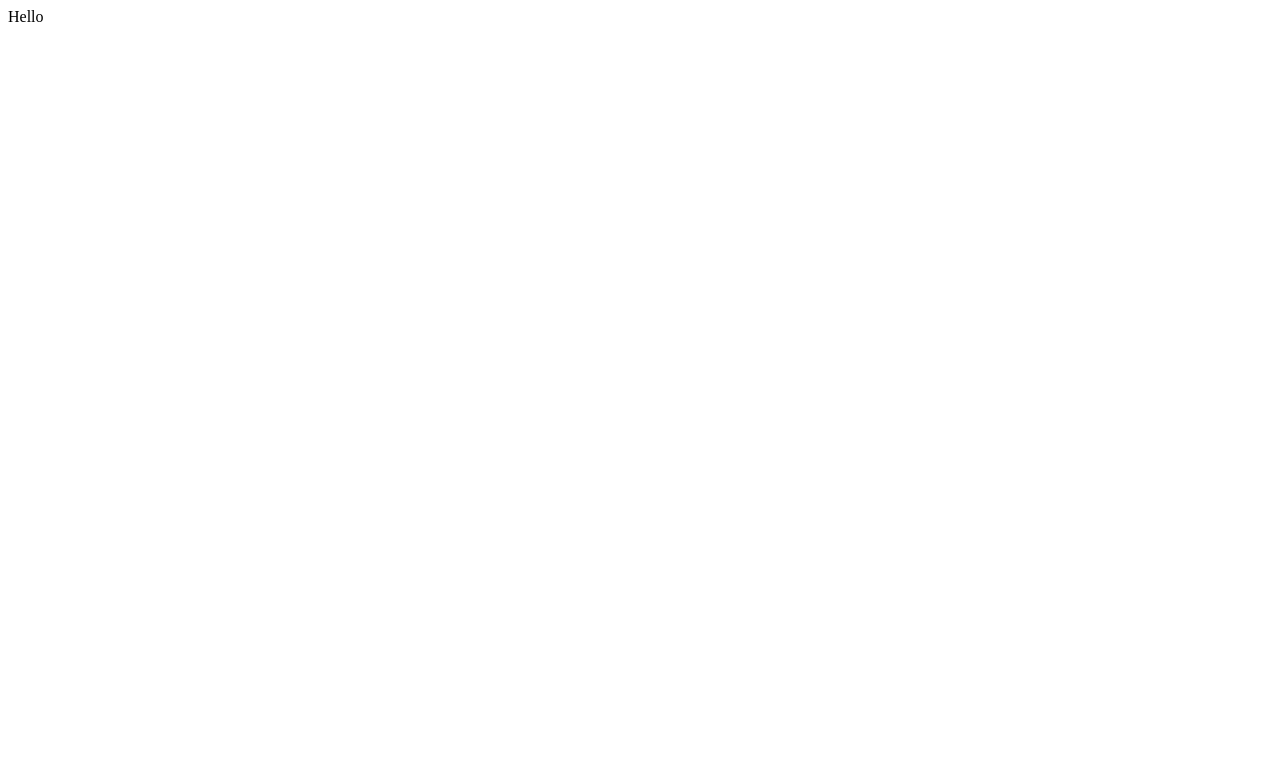
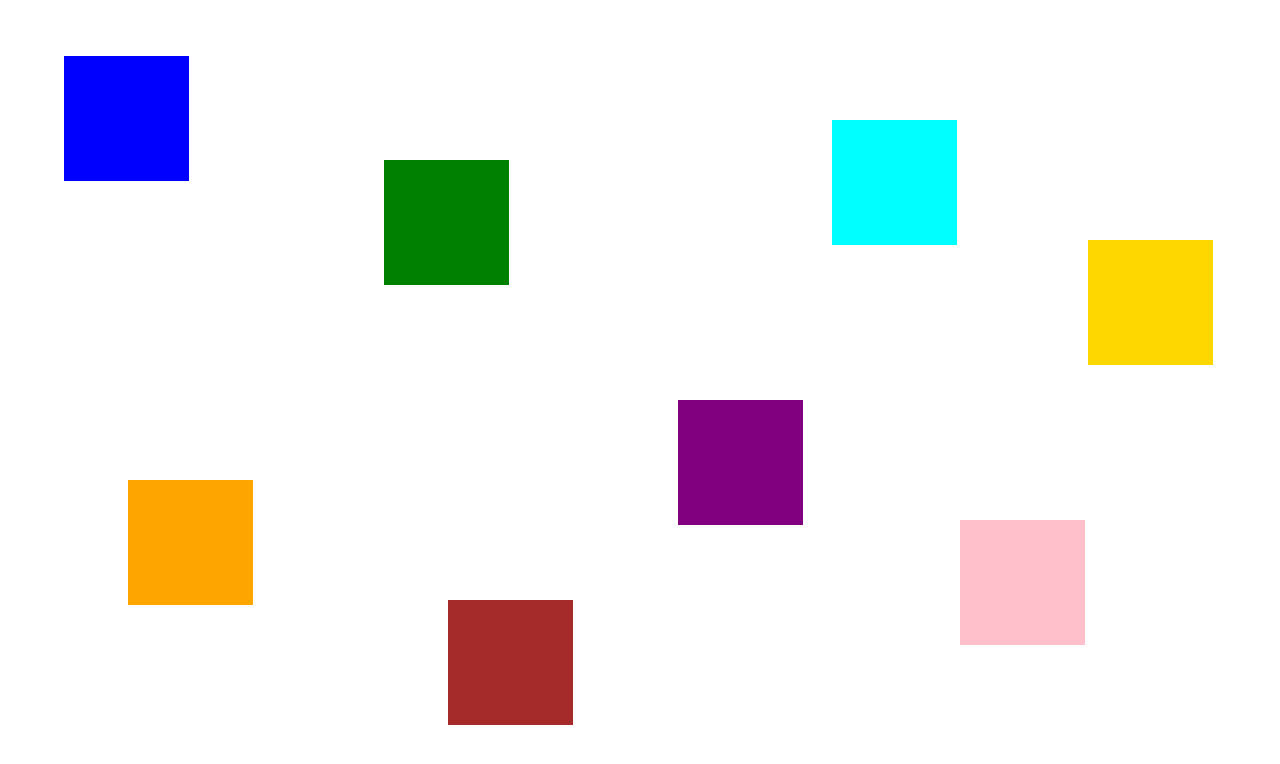
Before and after one commit to Justin-Halberda/MTurk-frontend, a React (Create React App) app: page /color in a window 1280 px wide. Shown: the top 764 px of the page. Built offline with nearby package versions, Linux system fonts and the light colour scheme.

Commit message:
Completed first page - color

```diff
--- a/src/App.js
+++ b/src/App.js
@@ -11,7 +11,7 @@ function App() {
     {path: "/", element: <Home />},
     {path: "/color", element: <Color />},
     {path: "/orientation", element: <Orientation />},
-    {path: "/feedback", element: <Feedback />}
+    {path: "/feedback", element: <Feedback />},
   ];
 
   const routeComponents = routes.map(({path, element}, key) => (
--- a/src/components/RegistrationForm.js
+++ b/src/components/RegistrationForm.js
@@ -51,7 +51,7 @@ export default function RegistrationForm() {
                     helperText="Please select your Gender"
                     onChange={(e) => {gender = e.target.value}}
                     >
-                    {genders.map((option) => (
+                    {genders.map((option, key) => (
                         <MenuItem key={option} value={option}>
                         {option}
                         </MenuItem>
@@ -65,7 +65,7 @@ export default function RegistrationForm() {
                     helperText="Please select your race"
                     onChange={(e) => {race = e.target.value}}
                     >
-                    {races.map((option) => (
+                    {races.map((option, key) => (
                         <MenuItem key={option} value={option}>
                         {option}
                         </MenuItem>
--- a/src/components/Square.js
+++ b/src/components/Square.js
@@ -0,0 +1,9 @@
+import React from 'react';
+import '../styles/Square.css';
+
+export default function Square(props) {
+    const { style } = props;
+    return (
+        <div className="square" style={style}/>
+    )
+}
--- a/src/pages/Color.js
+++ b/src/pages/Color.js
@@ -1,7 +1,56 @@
-import React from 'react'
+import React, { useState, useEffect } from 'react'
+import Square from '../components/Square'
+
+const squaresStyles = [
+    { left:"5%", top: "7%", background: "blue", writable: true},
+    { left: "10%", top: "60%", background: "orange"},
+    { left: "30%", top: "20%", background: "green"},
+    { left: "35%", top: "75%", background: "brown"},
+    { left: "53%", top: "50%", background: "purple"},
+    { left: "65%", top: "15%", background: "aqua"},
+    { left: "75%", top: "65%", background: "pink"},
+    { left: "85%", top: "30%", background: "gold"},
+];
+
+const extraColors = ["red", "silver", "grey", "yellow"];
 
 export default function Color() {
-    return (
-        "Hello"
-    )
+    const [ colorIndex, setColorIndex ] = useState(Math.floor(Math.random() * 4));
+    const [ styleIndex, setStyleIndex ] = useState(Math.floor(Math.random() * 8));
+    const [ blank, setBlank ] = useState(true);
+    const [ color, setColor ] = useState(extraColors[colorIndex]);
+    const [ spaceKey, setSpaceKey ] = useState(false);
+    const [ origColor, setOrigColor ] = useState(squaresStyles[styleIndex].background);
+    const [startTime, setStartTime] = useState(Date.now());
+
+    useEffect(() => {
+        if (spaceKey) {
+            squaresStyles[styleIndex] = { left: squaresStyles[styleIndex].left, top: squaresStyles[styleIndex].top, background: origColor};
+            setBlank(false);
+            return;
+        }
+
+        const interval = setInterval(() => {
+            setBlank(!blank);
+            if (blank) {
+                let temp = squaresStyles[styleIndex].background;
+                squaresStyles[styleIndex] = { left: squaresStyles[styleIndex].left, top: squaresStyles[styleIndex].top, background: color};
+                setColor(temp);
+            }
+
+        }, 1000);
+        return () => clearInterval(interval);
+    }, [blank]);
+
+    document.body.onkeyup = (e) => {
+        if (e.key === " " || e.code === "Space") {
+            const endTime = Date.now();
+            const duration = endTime - startTime;
+            setSpaceKey(true);
+        }
+    }
+
+    return (blank ? <div></div> : squaresStyles.map((style, key) => (
+        <Square className = {spaceKey ? "decision" : ""} style = {style}/>
+    )));
 }
--- /dev/null
+++ b/src/styles/Square.css
@@ -0,0 +1,10 @@
+.square {
+    position: fixed;
+    width: 125px;
+    height: 125px;
+}
+
+.square:hover {
+    opacity: 0.3;
+    cursor: pointer;
+}
```
Also changed, not shown: src/styles/Image.css (added), src/styles/Rectangle.css (added).
